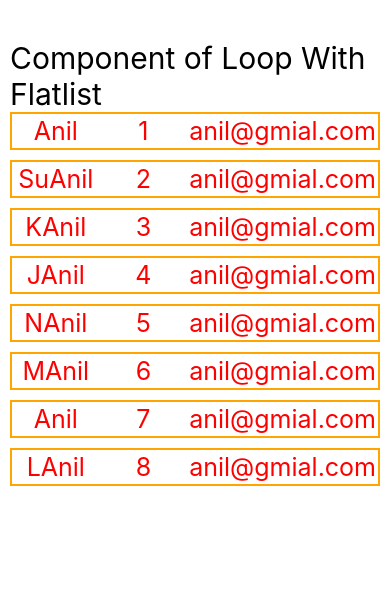
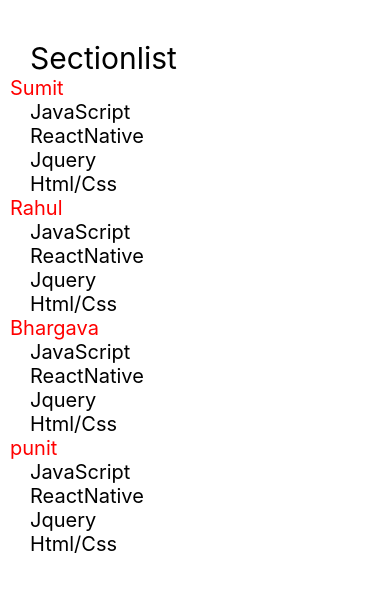
Before and after one commit to S121996/react-native, a React Native app: screen / in a window 390 px wide. Shown: the top 592 px of the page. Built offline with nearby package versions, Linux system fonts and the light colour scheme.

Commit message:
Sectionlist

```diff
--- a/App.js
+++ b/App.js
@@ -24,7 +24,8 @@
 // import ListFlatList from './src/components/Practice/ListWithFlatList';
 // import ListWithMapFunction from './src/components/Practice/ListWithMapFunction';
 // import DynamicGrid from './src/components/Practice/DynamicGrid';
-import LoopWithFlatlist from './src/components/Practice/LoopWithFlatlist';
+// import LoopWithFlatlist from './src/components/Practice/LoopWithFlatlist';
+import SectionlistComponents from './src/components/Practice/Sectionlist';
 const App = () => {
   const styles = StyleSheet.create({
 
@@ -48,7 +49,8 @@
 {/* <ListFlatList/> */}
 {/* <ListWithMapFunction/> */}
 {/* <DynamicGrid/> */}
-<LoopWithFlatlist/>
+{/* <LoopWithFlatlist/> */}
+<SectionlistComponents/>
      {/* <BasicsOne/> */}
     {/* <Todolist/> */}
     {/* <ImageComponent/> */}
--- /dev/null
+++ b/src/components/Practice/Sectionlist.js
@@ -0,0 +1,52 @@
+import { View, Text,SectionList, StyleSheet } from 'react-native'
+import React from 'react'
+
+const SectionlistComponents = () => {
+    const users=[
+        {
+        id:1,
+        name:"Sumit",
+        data:["JavaScript","ReactNative","Jquery","Html/Css"]
+
+    },
+    {
+        id:2,
+        name:"Rahul",
+        data:["JavaScript","ReactNative","Jquery","Html/Css"]
+
+    },
+    {
+        id:3,
+        name:"Bhargava",
+        data:["JavaScript","ReactNative","Jquery","Html/Css"]
+
+    },
+    {
+        id:4,
+        name:"punit",
+        data:["JavaScript","ReactNative","Jquery","Html/Css"]
+
+    }
+
+
+
+
+    ]
+  return (
+    <View>
+      <Text style={{fontSize:30,marginLeft:20}}>Sectionlist</Text>
+      <SectionList
+      sections={users}
+      renderItem={({item})=><Text style={{fontSize:20,marginLeft:20}}>{item}</Text>}
+     renderSectionHeader={({section:{name}})=>(
+<Text style={{fontSize:20,color:"red"}}>{name}</Text>
+  )
+    }
+      />
+    </View>
+  )
+}
+
+
+
+export default SectionlistComponents
```
